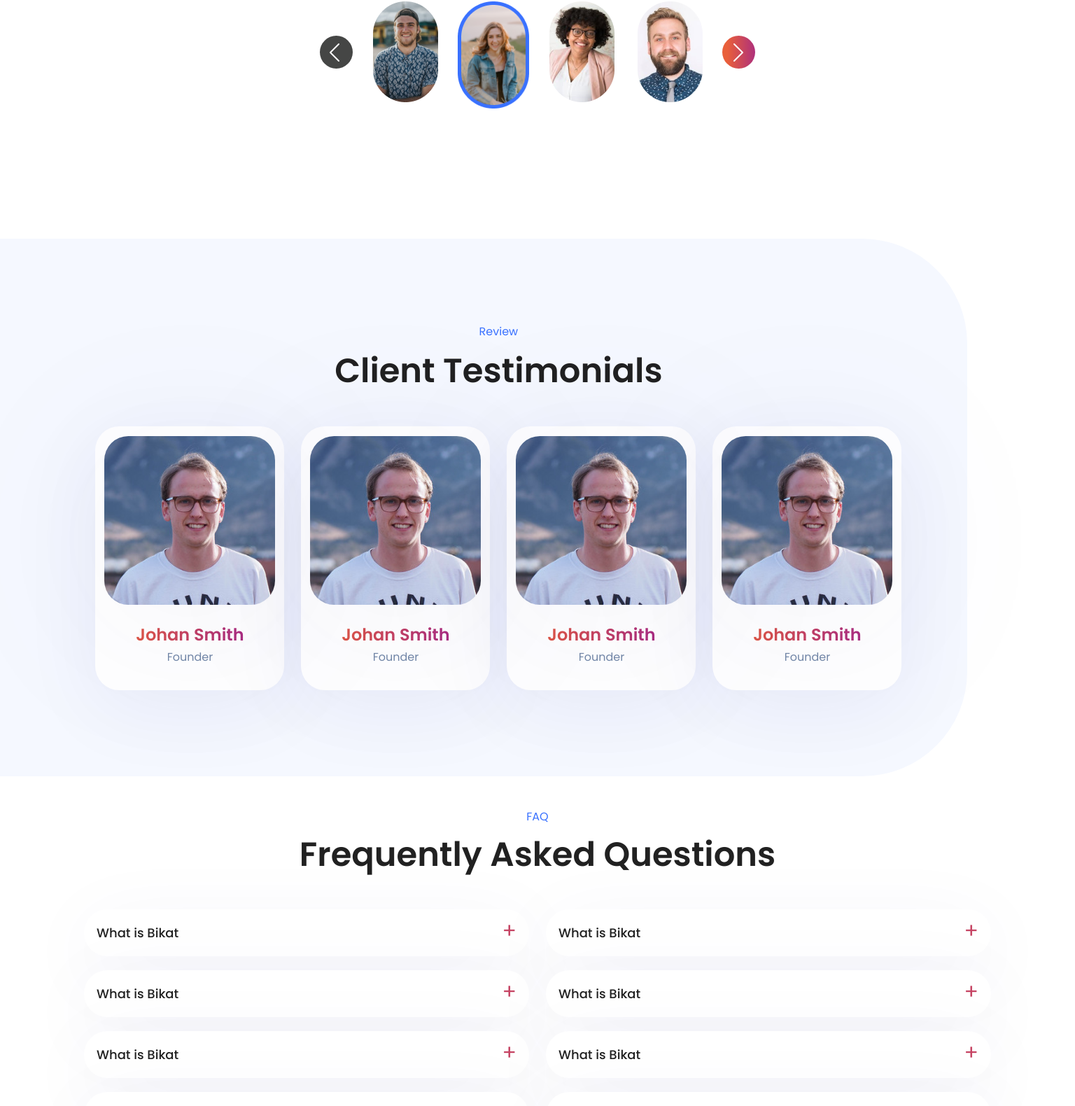
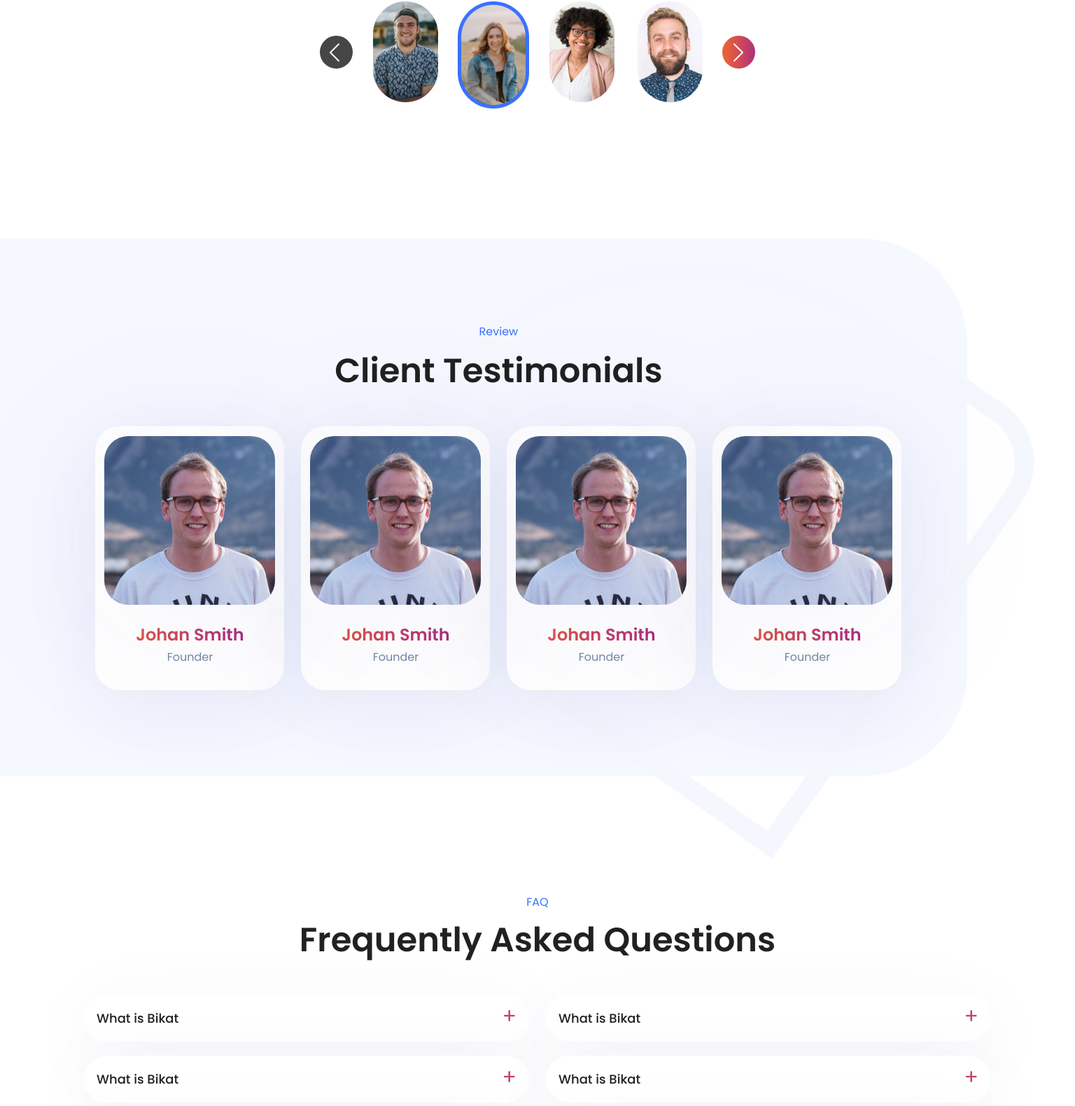
Before and after one commit to monirul360/Vistabooks, a React (Create React App) app: page / in a window 1536 px wide. Shown: the part 5654-7234 px from the top of the page at 70% size. Built offline with nearby package versions, Linux system fonts and the light colour scheme.

Commit message:
home page css update

```diff
--- a/src/App.css
+++ b/src/App.css
@@ -2054,6 +2054,39 @@ footer ul li a {
     background: #FFFFFF;
     box-shadow: 0px 0px 20px rgba(0, 0, 0, 0.09);
     border-radius: 8px;
+  }
+}
+
+@media (min-width:1400px) {
+  .home-testimonials-two {
+    width: 90%;
+    height: 768px;
+    display: flex;
+    justify-content: center;
+    align-items: center;
+    justify-content: flex-end;
+    background: #F5F8FF;
+    border-radius: 0px 150px 150px 0px;
+    padding-right: 94px;
+    position: relative;
+    z-index: 1;
+  }
+
+  .home-testimonials-two .bg-two {
+    position: absolute;
+    width: 800.49px;
+    height: 720.85px;
+    right: 0;
+    top: 0;
+    border: 28px solid #F4F7FD;
+    border-radius: 0px 0px 500px 100px;
+    transform: rotate(-144.99deg);
+    z-index: -1;
+  }
+
+  .asked-questions {
+    margin-top: 170px;
+    margin-bottom: 70px;
   }
 }
 
--- a/src/Page/Home/Home.js
+++ b/src/Page/Home/Home.js
@@ -511,9 +511,11 @@ const Home = () => {
                         {/* end */}
                     </div>
                 </div>
+                <div className="bg"></div>
+                <div className="bg-two"></div>
             </section>
 
-            <section className='asked-questions '>
+            <section className='asked-questions'>
                 <div className="container">
                     <>
                         <div className='tittle text-center'>
```
